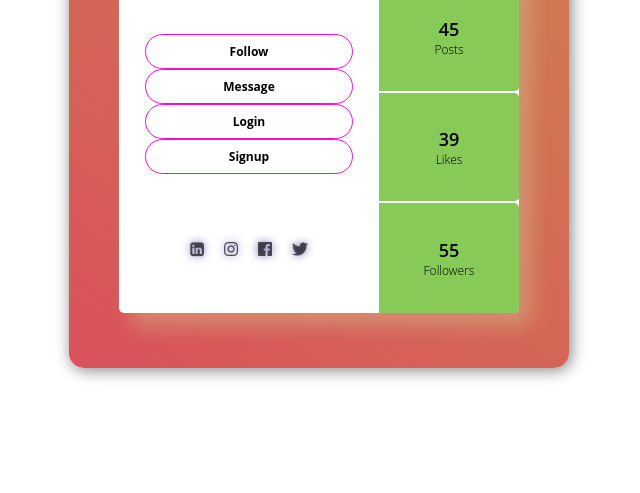
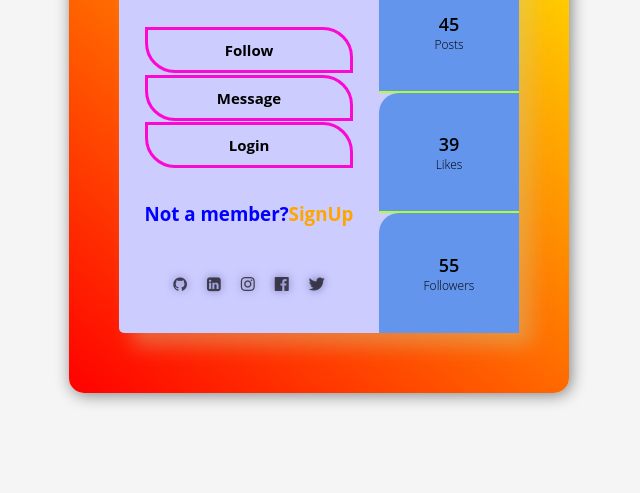
Before and after one commit to Siddaroodha7778/web-sites, a plain HTML site: page projects/project.html in a window 1280 px wide. Shown: the part 307-800 px from the top of the page, without its empty margins (321-961 px from the left). Drawn offline with Linux system fonts and the light colour scheme; a web font is replaced by a local one.

Commit message:
adding animation other changes

```diff
--- /dev/null
+++ b/projects/project.css
@@ -0,0 +1,228 @@
+@import url("font-api google");
+@import url("htpps://fonts.googleapis.com/css?family=Raleway:400,700");
+
+:root{
+    --color:#726455;
+}
+*{
+    padding: 0;
+    margin: 0;
+    font-family: "open Sans", sans-serif;
+    box-sizing: border-box;
+}
+body{
+    width: 100%;
+    height: 100vh;
+    background: whitesmoke;
+    display: flex;
+    justify-content: center;
+    align-items: center;
+    columns: var(--color);
+}
+/* frame styling */
+.frame{
+    /* grdient */
+    background: rgb(48, 145, 72);
+    background: linear-gradient(40deg, red 0%, yellow 100%);
+
+ /* sizing */
+    width: 500px;
+    height: 600px;
+    border-radius: 15px;
+    box-shadow: 2px 2px 16px grey;
+
+    /* centering */
+    display: flex;
+    justify-content: center;
+    align-items: center;
+}
+ /* white container styling */
+
+.frame .container{
+    width: 80%;
+    height: 80%;
+    background-color:#CCCCFF;
+    border-radius: 5px;
+    box-shadow: 13px 13px 20px rgba(207, 207, 150, 0.397);
+    display: flex;
+}
+ /* profile styling */
+
+.frame .container .profile{
+    display: flex;
+    justify-content: space-evenly;
+    align-items: center;
+    flex-direction: column;
+    width: 65%;
+    height: 100%;
+    text-align: center;
+    box-sizing: border-box;
+    gap: 10px;
+}
+
+.container  .profile   #picture{
+    width: 40%;
+    margin: 20px;
+    border-radius: 0px;
+    transition: 2s;
+
+}
+
+img:hover{
+    filter: grayscale(10);
+    transition:1s ;
+    cursor: pointer;
+}
+
+.container .profile #name{
+    font-weight: 600;
+    font-size:30px;
+}
+
+.container .profile #work{
+    font-size: 15px;
+}
+.btns{
+    width: 80%;
+    border: none;
+    background-color: transparent;
+    border: 3px #fc03d2f6 solid;
+    border-radius: 0px 30px 0px 30px;
+    padding: 10px 18px;
+    font-size: 15px;
+    font-weight: 700;
+    margin-bottom: 0.1rem;
+    columns: var(--color);
+    transition: 0.9;
+}
+ .btns2{
+    margin-top: 8px;
+}
+.btns:hover{
+    background-color:greenyellow;
+    transition: 0.6px;
+    color: #fff;
+}
+.social-icons {
+    display: flex;
+    align-items: center;
+    justify-content: center;
+}
+.social-login__icon{
+    padding: 20px 10px;
+    color: rgba(10, 9, 9, 0.692);
+    text-decoration: none;
+    text-shadow: 0px 0px 8px #7875b5;
+}
+
+.social-login__icon:hover{
+    transform: scale(1.5);
+}
+
+.info{
+    position: relative;
+}
+
+ /* stats styling */
+
+.frame .container .stats{
+    box-sizing: border-box;
+    display: flex;
+    flex-direction: column;
+    width: 35%;
+    height: 100%;
+}
+
+.boxes{
+    width: 100%;
+    height: calc(100% / 3);
+ /* outline: 2p grey solid */
+    text-align: center;
+    position: relative;
+    display: flex;
+    flex-direction: column;
+    justify-content: center;
+    align-items: center;
+    background-color: 	#6495ED;
+    border-radius: 20px 0px 0px 0px;
+}
+
+.boxes:hover{
+    background-color: red;
+    transition: 0.7s;
+}
+
+.boxes .numbers{
+font-weight: 600;
+font-size: 18px;
+}
+
+.boxes .title{
+    font-weight: 100;
+    font-size: 12px;
+}
+
+.box1, .box2, .box3
+{
+    border-bottom: 2.1px solid greenyellow;
+}
+
+@media (max-width:380px){
+    .frame{
+        height: auto;
+        padding: 50px 00;
+    }
+
+.frame .container{
+    flex-direction: column;
+    height: auto;
+    justify-content: space-between;
+    align-items: center;
+}
+.frame .container .profile{
+    width: 100%;
+    justify-content: space-between;
+}
+.info{
+    margin-top: 20px;
+}
+.btns{
+    margin-top: 15px;
+    width: 100%;
+}
+.frame .container .stats{
+    margin: 30px;
+    width: 80%;
+    align-items: center;
+}
+.boxes{
+    padding: 12px 0;
+    font-size: 1 rem;
+}
+}
+.newUser span{
+    align-items: center;
+    color: orange;
+   }
+
+.container{
+    min-width: 200px;
+    height: auto;
+}
+
+.newUser{
+    animation: name;
+    animation-duration: 2s;
+    animation-iteration-count: infinite;
+}
+@keyframes name{
+    0%{
+        color:red;
+    }
+    50%{
+        color:blue;
+    }
+    100%{
+        color:purple;
+    }
+}
--- a/projects/project.html
+++ b/projects/project.html
@@ -8,20 +8,19 @@
     <link rel="stylesheet" href="https://use.fontawesome.com/releases/v5.2.0/css/all.css">
     <link rel="stylesheet" href="https://use.fontawesome.com/releases/v5.2.0/css/fontawesome.css">
     <link rel="stylesheet" href="https://cdnjs.cloudflare.com/ajax/libs/font-awesome/4.7.0/css/font-awesome.min.css">
-    <link rel="stylesheet" href="style1.css"
+    <link rel="stylesheet" href="project.css">
 </head>
 <body>
     <!--main gradient frame-->
     <div class="frame">
        <!--card container white-->
        <div class="container">
-
    <!--profile part-->
         <div class="profile">
             <div class="info">
                 <div class="circle-1"></div>
-                <img src="E:\New folder\sidda photo.jpeg" alt="image" id="picture">
-                <p id="name" >SIDDAROODHA </p>
+                <img src="D:\SONY\Siddaroodh\IMG-20190116-WA0011.jpg" alt="image" id="picture">
+                <p id="name" > SIDDAROODHA </p>
                 <p id="work" >Front-End Developer</p>
             </div>
         <div class="buttons">
@@ -31,11 +30,12 @@
             <button class="btns btn2">Message</button></a>
             <a href="file:///C:/Users/HP/Desktop/projects/index.html">
             <button class="btns btn3">Login</button></a>
-            <a href="file:///C:/Users/HP/Desktop/projects/index.html">
-            <button class="btns btn3">Signup</button></a>
         </div>
+        <h3 class="newUser">Not a member?<span>SignUp</span></h3>
+
       <!--social sites-->
         <div class="social-icons">
+            <a href="https://github.com/" class="social-login__icon fa fa-github"></a>
             <a href="https://www.linkedin.com" class="social-login__icon fa fa-linkedin-square"></a>
             <a href="https://www.instagram.com" class="social-login__icon fab fa-instagram"></a>
             <a href="https://www.facebook.com" class="social-login__icon fab fa-facebook"></a>
```
